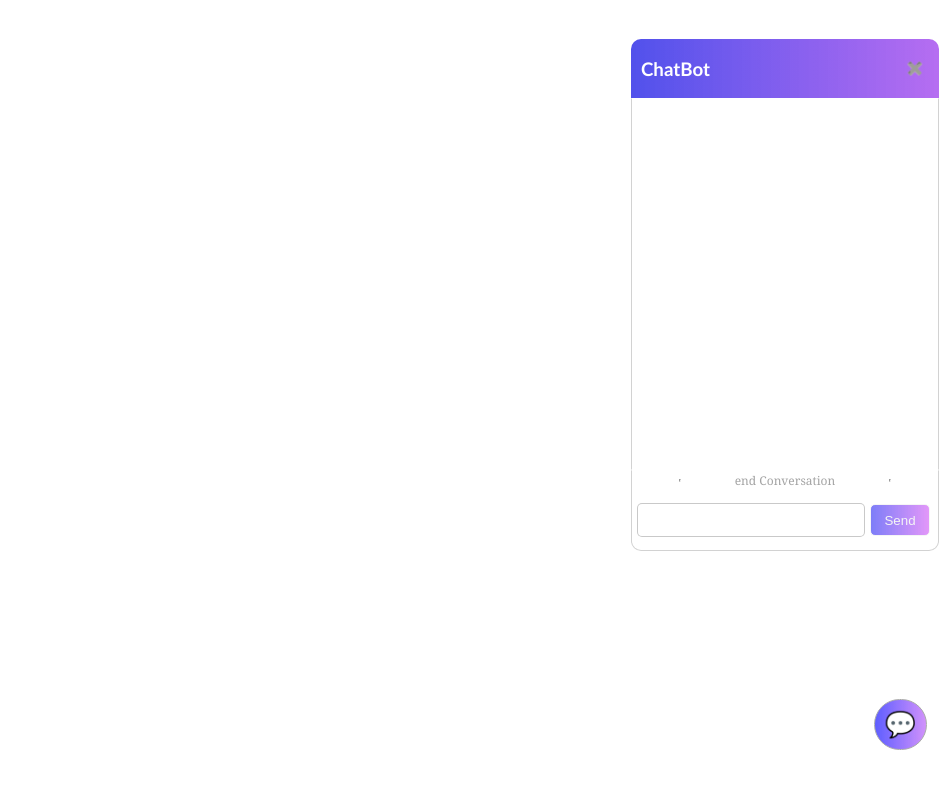
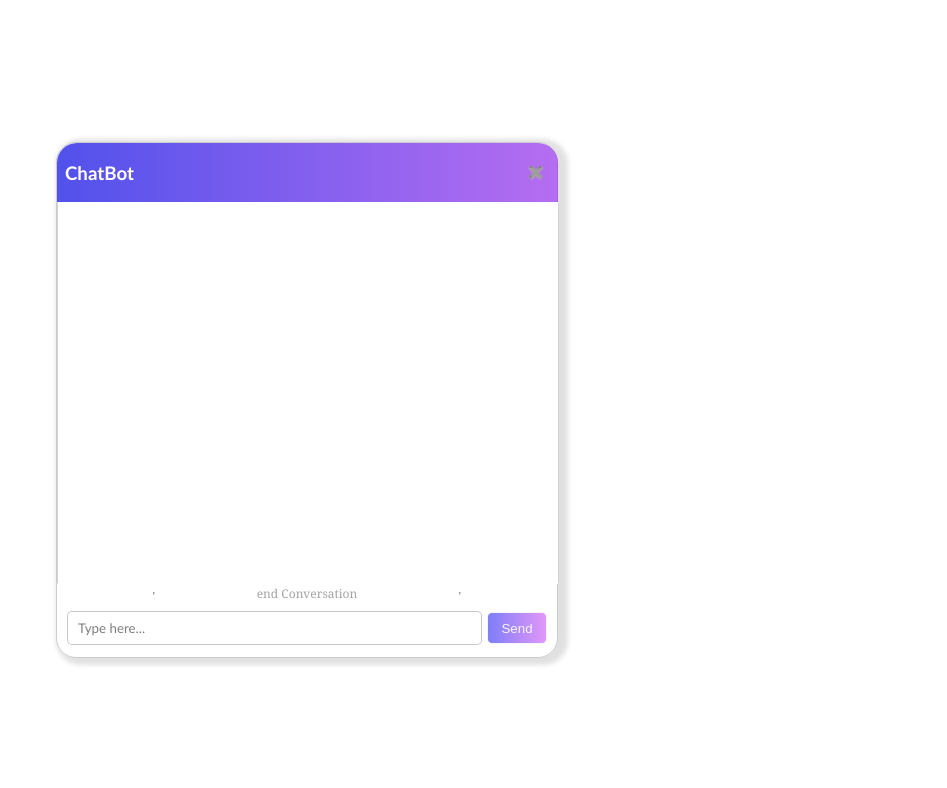
Before and after one commit to Operaconga14/chatbot-frontend, a React (Vite) app: page / in a window 1280 px wide. Shown: the top 788 px of the page, without its empty margins (333-1280 px from the left). Built offline with nearby package versions, Linux system fonts and the light colour scheme.

Commit message:
Made changes

```diff
--- a/src/App.tsx
+++ b/src/App.tsx
@@ -1,18 +1,12 @@
 import ChatBot from "./components/ChatBot"
-import { NormalButton } from "./shared/Buttons"
 
 
 
 function App() {
   return (
-    <>
-      <div className="trigger-button">
-        <NormalButton text="💬" className="chabot-trgger-btn" onClick={() => { }} />
-      </div>
-      <div className="chat-container">
-        <ChatBot />
-      </div>
-    </>
+    <div className="chat-container">
+      <ChatBot />
+    </div>
   )
 }
 
--- a/src/components/ChatBot.tsx
+++ b/src/components/ChatBot.tsx
@@ -85,14 +85,14 @@ const ChatBot = () => {
                 )}
 
             </div>
-            <div className={`${styles.chatFooter}`}>
+            <div>
                 <div className={`${styles.endConversationContainer}`}>
                     <hr />
                     <NormalButton text='end Conversation' className={`${styles.endConversationButton}`} onClick={() => handleEndConversation()} />
                     <hr />
                 </div>
                 <div className={`${styles.chatInputContainer}`}>
-                    <input ref={inputRef} type="text" className={`${styles.textInput}`} />
+                    <input ref={inputRef} type="text" className={`${styles.textInput}`} placeholder='Type here...' />
                     <NormalButton text='Send' className={`${styles.sendButton}`} onClick={() => handleSubmit()} />
                 </div>
             </div>
--- a/src/css/chatbot.module.css
+++ b/src/css/chatbot.module.css
@@ -1,11 +1,10 @@
 .container {
-    /* background-color: blue; */
     width: 100%;
     max-width: 500px;
-    height: 500px;
-    padding: 5px 10px 1px 10px;
-    /* border-radius: 30px; */
+    border-radius: 20px;
+    border: 0.05px solid #00000033;
     font-family: "Trebuchet MS";
+    box-shadow: 5px 2px 5px 5px #0000001f;
 }
 
 .chatHeader {
@@ -14,21 +13,21 @@
     align-items: center;
     background: linear-gradient(90deg, #2a2ae7d0, rgba(149, 44, 235, 0.692));
     color: white;
-    padding: 0px 10px 0px 10px;
-    border-top-left-radius: 10px;
-    border-top-right-radius: 10px;
-    width: 100%;
-    max-width: 288px;
+    border-top-left-radius: 20px;
+    border-top-right-radius: 20px;
+    width: 97%;
+    padding-left: 8px;
+    padding-right: 8px;
 }
 
 .chatBody {
     width: 100%;
-    max-width: 286px;
+    max-width: 96%;
     background-color: white;
     height: calc(100vh - 300px - 140px);
     overflow-y: auto;
     overflow-x: hidden;
-    padding: 10px 10px 0px 10px;
+    padding: 10px 10px 10px 10px;
     font-family: Arial, Helvetica, sans-serif;
     border: 0.1px solid #58585844;
     border-top-color: transparent;
@@ -39,7 +38,8 @@
     display: flex;
     justify-content: space-between;
     flex-direction: column-reverse;
-    gap: 15px;
+    gap: 30px;
+    margin-bottom: 10px;
 }
 
 p {
@@ -53,7 +53,6 @@ p {
     width: fit-content;
     height: fit-content;
     max-width: 200px;
-    margin: 10px 0px 10px 0px;
     height: fit-content;
     padding: 8px;
     border-radius: 5px;
@@ -66,28 +65,20 @@ p {
     background-color: #bebebe21;
     width: fit-content;
     max-width: 200px;
-    margin: 10px 0px 10px 0px;
     height: fit-content;
     padding: 8px;
     border-radius: 5px;
     color: #444444;
 }
 
-.chatFooter {
-    border: 0.1px solid #58585844;
-    border-bottom-left-radius: 10px;
-    border-bottom-right-radius: 10px;
-    border-top-color: transparent;
-}
-
 .chatInputContainer {
     width: 100%;
+    max-width: 96%;
     display: flex;
-    max-width: 293px;
     align-items: center;
     gap: 5px;
     height: 50px;
-    padding: 5px;
+    padding: 0px 10px 4px 10px;
 }
 
 .endConversationContainer {
@@ -115,6 +106,13 @@ p {
     color: #7e7e7e;
 }
 
+.textInput:focus {
+    outline-color: #b700ff48;
+}
+.textInput::placeholder {
+    color: #7e7e7e;
+}
+
 .sendButton {
     background: linear-gradient(90deg, #2626f398, #c839f386);
     color: whitesmoke;
@@ -131,3 +129,17 @@ p {
     border: none;
     filter: invert(1);
 }
+
+@media screen and (max-width: 320px) {
+    .chatHeader {
+        width: 95%;
+    }
+
+    .chatBody {
+        width: 93%;
+    }
+
+    .chatInputContainer {
+        width: 93%;
+    }
+}
--- a/src/css/style.css
+++ b/src/css/style.css
@@ -3,13 +3,13 @@ body {
         "Lucida Sans", Arial, sans-serif;
 }
 
-.trigger-button {
+/* .trigger-button {
     position: fixed;
     bottom: 50px;
     right: 20px;
-}
+} */
 
-.chabot-trgger-btn {
+/* .chabot-trgger-btn {
     border-radius: 30px;
     background: linear-gradient(90deg, #0000ffa1, #9c14f777);
     border: 0.1px solid darkgrey;
@@ -17,19 +17,18 @@ body {
     font-size: 25px;
     align-items: center;
     justify-content: center;
+} */
+
+.chat-container {
+    display: flex;
+    height: 98vh;
+    padding: 0px;
+    margin: 0px;
+    /* background-color: blue; */
+    justify-content: center;
+    align-items: center;
 }
 
-.chat-container {
-    position: fixed;
-    bottom: 260px;
-    right: 18px;
-    width: 100%;
-    max-width: 308px;
-    background-color: transparent;
-    border: none;
-    z-index: 99999;
-}
-
-.hidden {
+/* .hidden {
     display: none;
-}
+} */
```
